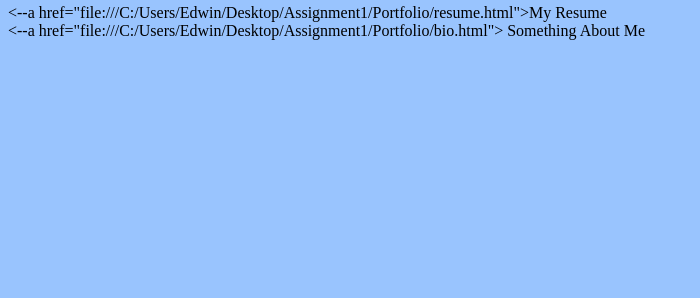
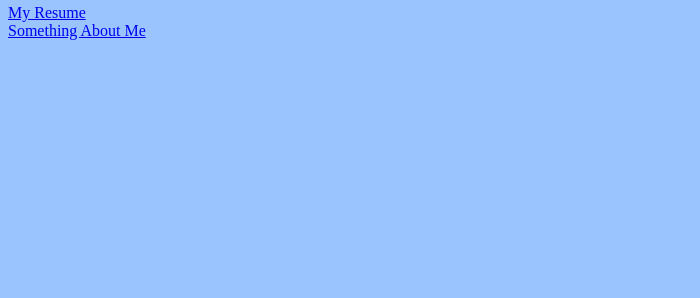
Before and after one commit to EdwinDiaz/edwindiaz.github.com, a plain HTML site: page index.html in a window 1280 px wide. Shown: the part 502-800 px from the top of the page, without its empty margins (0-700 px from the left). Drawn offline with Linux system fonts and the light colour scheme.

Commit message:
links added

```diff
--- a/index.html
+++ b/index.html
@@ -10,8 +10,8 @@
 <p>
 <img class="one" src="https://github.com/EdwinDiaz/EdwinDiaz/blob/master/Portfolio/portfolio%20pic.jpg?raw=true" alt="My photo" width="250" height="400"></p>
 <p>
-<--a href="file:///C:/Users/Edwin/Desktop/Assignment1/Portfolio/resume.html">My Resume</a--> </br>
-<--a href="file:///C:/Users/Edwin/Desktop/Assignment1/Portfolio/bio.html"> Something About Me</a--></br>
+<a href="resume.html">My Resume</a> </br>
+<a href="bio.html"> Something About Me</a></br>
 </p>
 
 
```
Also changed, not shown: bio.html (+1 -1 lines), resume.html (+1 -1 lines).
